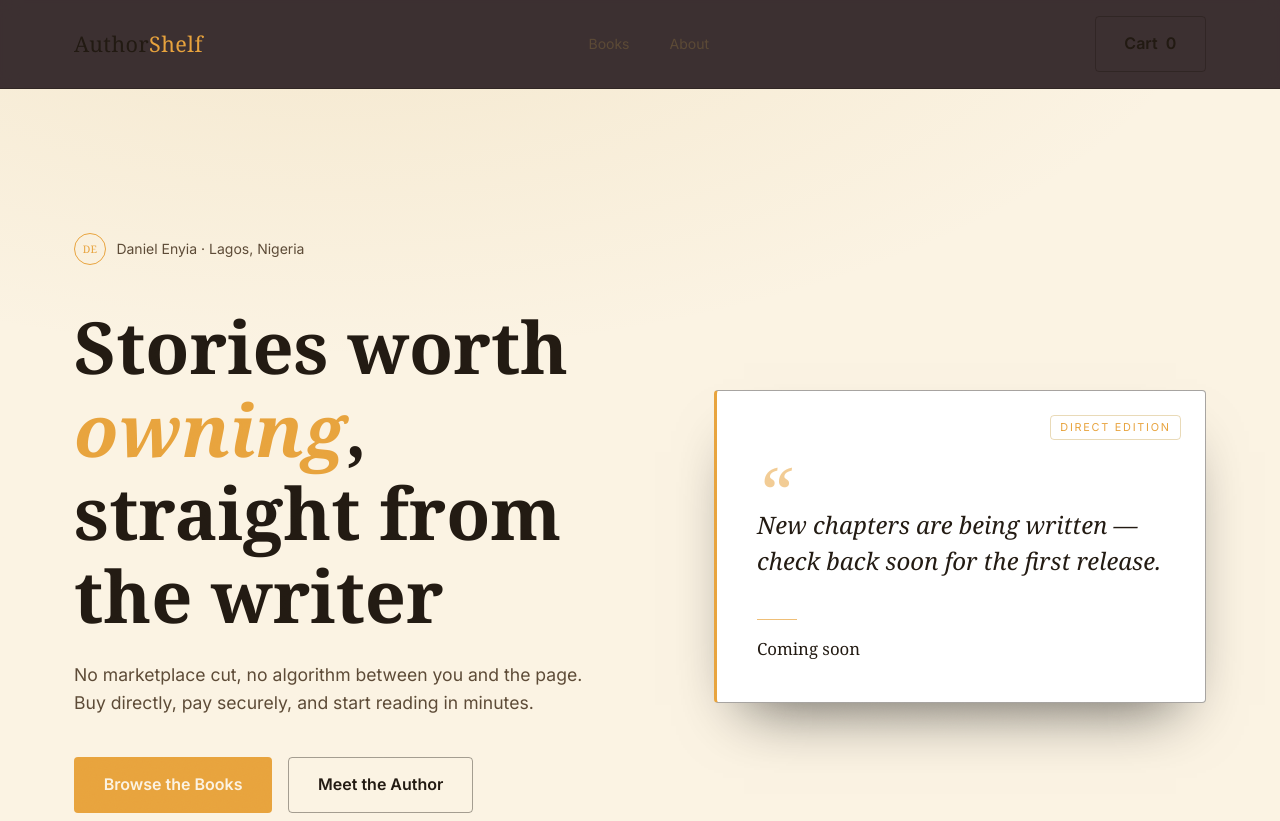
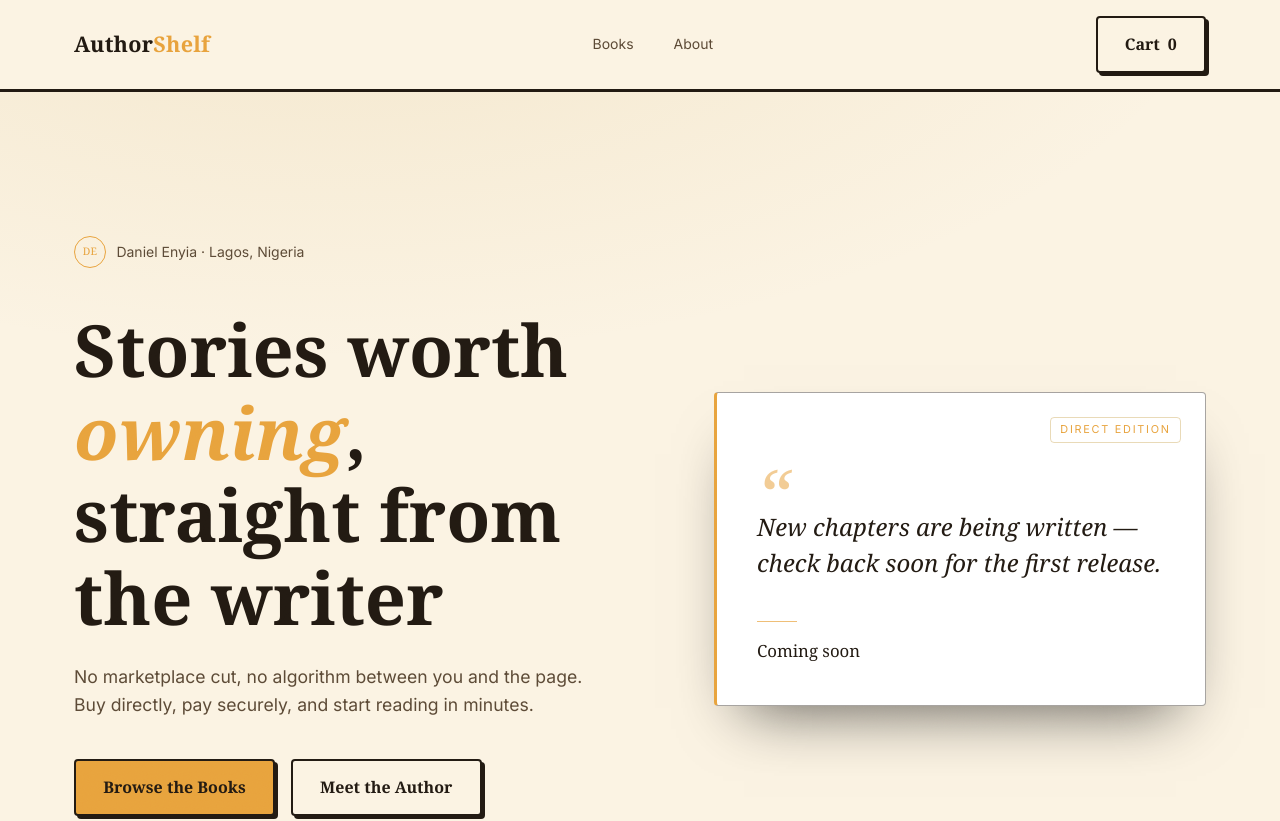
Before and after one commit to ayronisaac1964-web/EBOOK-STORE, a website: page public/index.html in a window 1280 px wide. Shown: the top 821 px of the page. Drawn offline with Linux system fonts and the light colour scheme; no server answers.

Commit message:
Update style.css

```diff
--- a/public/assets/css/style.css
+++ b/public/assets/css/style.css
@@ -67,32 +67,34 @@ button { font-family: inherit; cursor: pointer; }
   display: inline-flex;
   align-items: center;
   gap: 0.5rem;
-  padding: 0.9rem 1.8rem;
+  padding: 0.85rem 1.7rem;
   border-radius: var(--radius-pill);
-  font-weight: 600;
+  font-family: var(--font-display);
+  font-weight: 700;
   font-size: var(--fs-body);
-  border: 1px solid transparent;
+  border: var(--border-ink);
+  box-shadow: var(--shadow-pop-sm);
   transition: transform var(--dur-fast) var(--ease),
-              background var(--dur-fast) var(--ease),
-              border-color var(--dur-fast) var(--ease);
+              box-shadow var(--dur-fast) var(--ease),
+              background var(--dur-fast) var(--ease);
 }
 
-.btn:hover { transform: translateY(-2px); }
+.btn:hover { transform: translate(2px, 2px); box-shadow: 1px 1px 0 var(--color-ink); }
+.btn:active { transform: translate(3px, 3px); box-shadow: 0 0 0 var(--color-ink); }
 
 .btn-primary {
   background: var(--color-gold);
-  color: var(--color-bg);
+  color: var(--color-ink);
 }
 .btn-primary:hover { background: var(--color-gold-bright); }
 
 .btn-secondary {
-  background: transparent;
+  background: var(--color-bg);
   color: var(--color-cream);
-  border-color: var(--color-border);
 }
 .btn-secondary:hover {
-  border-color: var(--color-burgundy-bright);
   background: var(--color-burgundy);
+  color: var(--color-bg);
 }
 
 /* --- Site header / nav (shared shell for all public pages) --- */
@@ -100,9 +102,8 @@ button { font-family: inherit; cursor: pointer; }
   position: sticky;
   top: 0;
   z-index: 50;
-  background: rgba(26, 14, 18, 0.85);
-  backdrop-filter: blur(10px);
-  border-bottom: 1px solid var(--color-border);
+  background: var(--color-bg);
+  border-bottom: var(--border-ink-thick);
 }
 
 .site-header .container {
@@ -115,8 +116,9 @@ button { font-family: inherit; cursor: pointer; }
 
 .brand {
   font-family: var(--font-display);
+  font-weight: 800;
   font-size: 1.35rem;
-  letter-spacing: 0.02em;
+  letter-spacing: 0.01em;
 }
 
 .brand span { color: var(--color-gold); }
@@ -137,7 +139,7 @@ button { font-family: inherit; cursor: pointer; }
 
 /* --- Site footer (shared shell for all public pages) --- */
 .site-footer {
-  border-top: 1px solid var(--color-border);
+  border-top: var(--border-ink-thick);
   padding: var(--space-2xl) 0 var(--space-lg);
 }
 
@@ -178,7 +180,7 @@ button { font-family: inherit; cursor: pointer; }
 .placeholder {
   background:
     linear-gradient(135deg, var(--color-bg-raised), var(--color-bg-inset));
-  border: 1px solid var(--color-border);
+  border: var(--border-ink);
   display: flex;
   align-items: center;
   justify-content: center;
```
